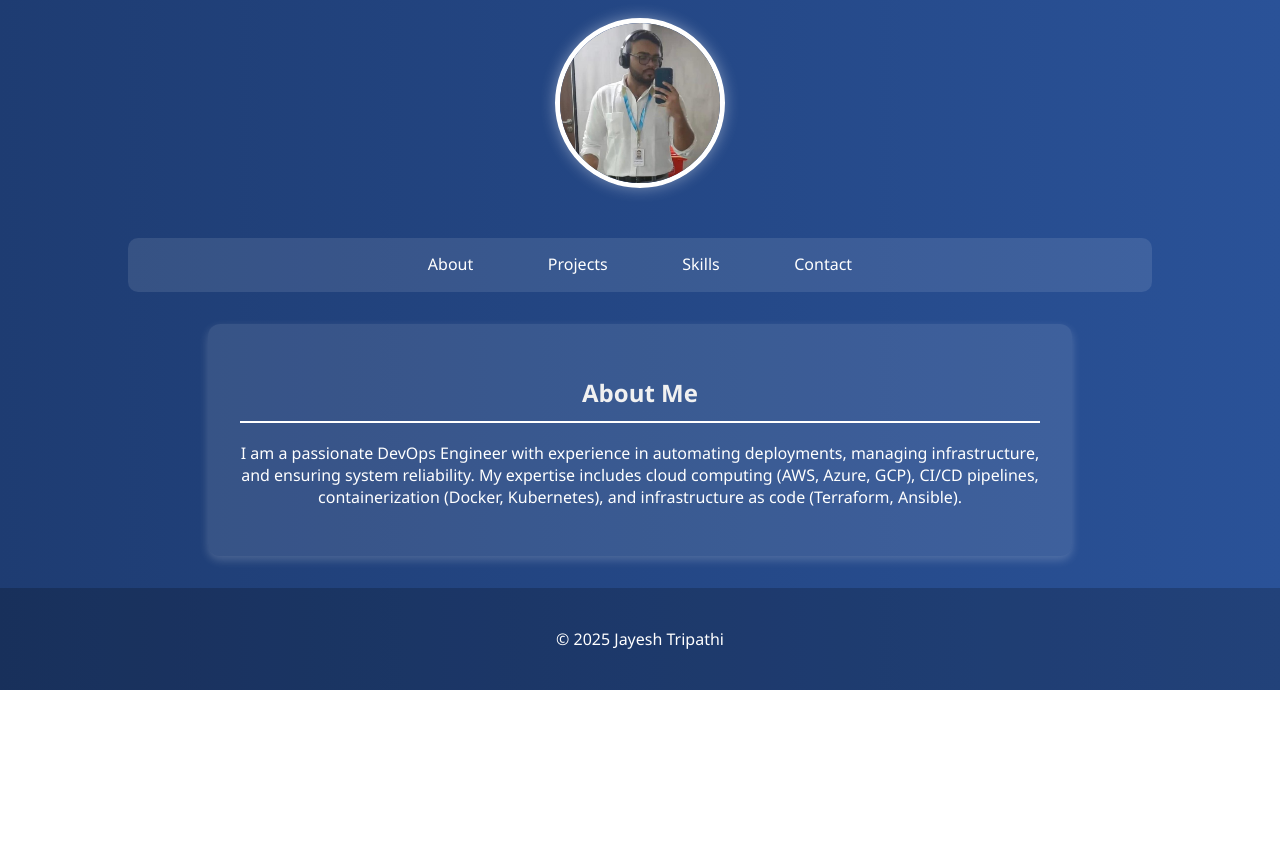
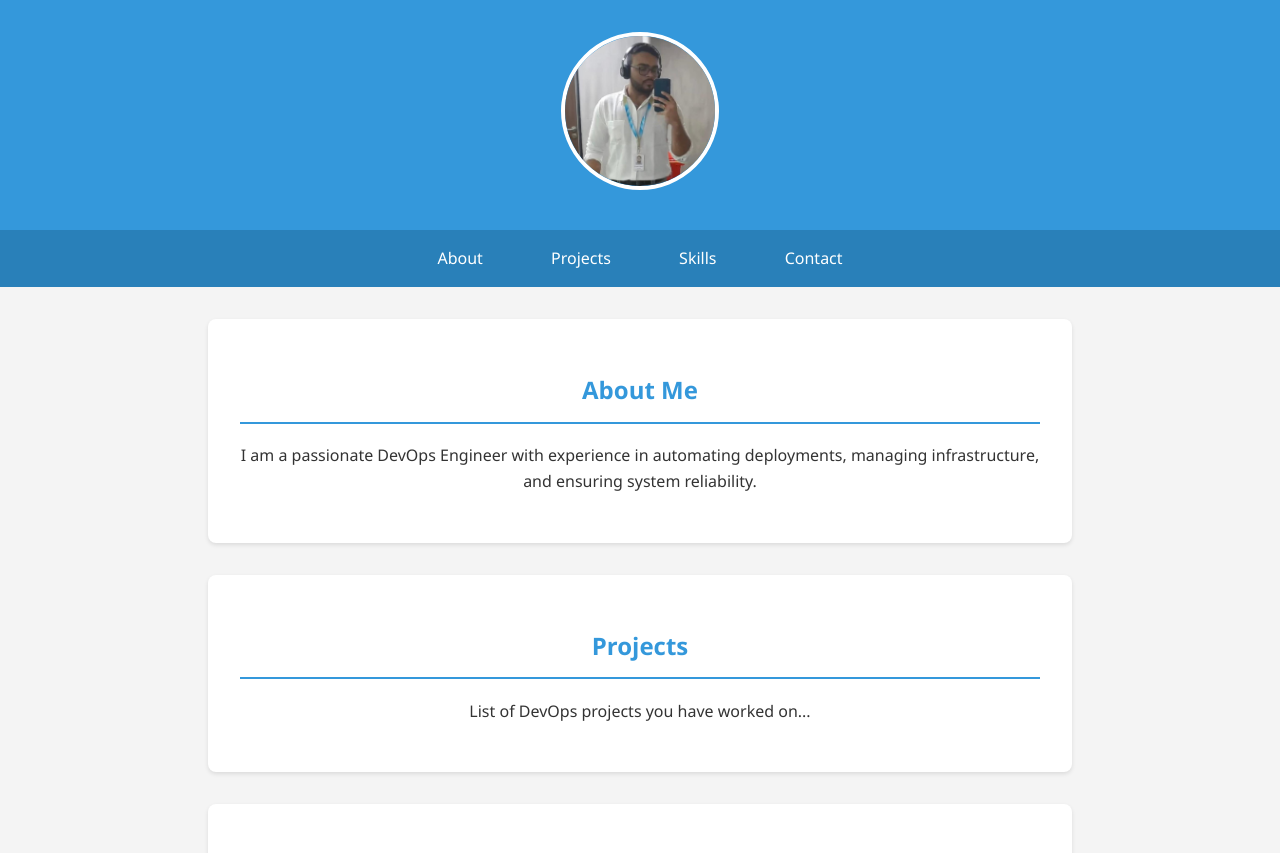
Before and after one commit to Jayesh-CodeHub/Portfolio, a plain HTML site: page index.html in a window 1280 px wide. Shown: the part 153-1006 px from the top of the page. Before the commit the page ends 843 px from the top, so only its background shows below. Drawn offline with Linux system fonts and the light colour scheme.

Commit message:
modified index.html [sixth commit]

```diff
--- a/index.html
+++ b/index.html
@@ -3,96 +3,98 @@
 <head>
     <meta charset="UTF-8">
     <meta name="viewport" content="width=device-width, initial-scale=1.0">
-    <title>DevOps Portfolio - Jayesh Tripathi</title>
+    <title>DevOps Portfolio - [Your Name]</title>
     <style>
+        html {
+            scroll-behavior: smooth; /* Enables smooth scrolling */
+        }
+
         body {
             font-family: 'Segoe UI', Tahoma, Geneva, Verdana, sans-serif;
             margin: 0;
             padding: 0;
-            background: linear-gradient(to right, #1e3c72, #2a5298);
-            color: #fff;
+            background-color: #f4f4f4;
+            color: #333;
+            line-height: 1.6;
             text-align: center;
         }
 
         header {
-            padding: 2.5em 0;
+            background-color: #3498db;
+            color: white;
+            padding: 2em 0;
         }
 
         header h1 {
             margin: 0;
-            font-size: 2.8em;
+            font-size: 2.5em;
         }
 
         header p {
-            font-size: 1.3em;
+            font-size: 1.2em;
         }
 
-        .profile-container {
-            display: flex;
-            justify-content: center;
-            align-items: center;
+        .profile-image {
+            width: 150px;
+            height: 150px;
+            border-radius: 50%;
+            object-fit: cover;
+            border: 4px solid white;
             margin-top: 20px;
         }
 
-        .profile-image {
-            width: 160px;
-            height: 160px;
-            border-radius: 50%;
-            object-fit: cover;
-            border: 5px solid #ffffff;
-            box-shadow: 0 0 15px rgba(255, 255, 255, 0.4);
-        }
-
         nav {
-            background: rgba(255, 255, 255, 0.1);
+            background-color: #2980b9;
             padding: 1em 0;
-            border-radius: 10px;
-            margin: 10px auto;
-            width: 80%;
+            position: sticky;
+            top: 0;
+            width: 100%;
+            z-index: 1000;
         }
 
         nav a {
             color: white;
             text-decoration: none;
-            padding: 0.7em 1.2em;
+            padding: 0.5em 1em;
             margin: 0 1em;
             border-radius: 5px;
-            transition: background 0.3s ease;
+            transition: background-color 0.3s ease;
         }
 
         nav a:hover {
-            background: rgba(255, 255, 255, 0.2);
+            background-color: #1f618d;
         }
 
         section {
             padding: 2em;
             max-width: 800px;
             margin: 2em auto;
-            background: rgba(255, 255, 255, 0.1);
-            box-shadow: 0 4px 10px rgba(255, 255, 255, 0.2);
-            border-radius: 12px;
+            background-color: white;
+            box-shadow: 0 2px 4px rgba(0, 0, 0, 0.1);
+            border-radius: 8px;
         }
 
         section h2 {
-            color: #f1f1f1;
-            border-bottom: 2px solid #ffffff;
+            color: #3498db;
+            border-bottom: 2px solid #3498db;
             padding-bottom: 0.5em;
         }
 
         footer {
-            padding: 1.5em 0;
-            background: rgba(0, 0, 0, 0.2);
+            padding: 1em 0;
+            background-color: #333;
             color: white;
+            position: relative;
+            bottom: 0;
+            width: 100%;
         }
     </style>
 </head>
 <body>
     <header>
-        <h1>Jayesh Tripathi</h1>
+        <h1>[Your Name]</h1>
         <p>DevOps Engineer</p>
-        <div class="profile-container">
-            <img src="profile_pic.jpeg" alt="Profile Picture" class="profile-image">
-        </div>
+        <img src="profile_pic.jpeg" alt="Profile Picture" class="profile-image">
     </header>
 
     <nav>
@@ -105,12 +107,27 @@
     <section id="about">
         <h2>About Me</h2>
         <p>
-            I am a passionate DevOps Engineer with experience in automating deployments, managing infrastructure, and ensuring system reliability. My expertise includes cloud computing (AWS, Azure, GCP), CI/CD pipelines, containerization (Docker, Kubernetes), and infrastructure as code (Terraform, Ansible).
+            I am a passionate DevOps Engineer with experience in automating deployments, managing infrastructure, and ensuring system reliability.
         </p>
     </section>
 
+    <section id="projects">
+        <h2>Projects</h2>
+        <p>List of DevOps projects you have worked on...</p>
+    </section>
+
+    <section id="skills">
+        <h2>Skills</h2>
+        <p>Technologies: AWS, Docker, Kubernetes, Terraform, Jenkins...</p>
+    </section>
+
+    <section id="contact">
+        <h2>Contact</h2>
+        <p>Email: your.email@example.com</p>
+    </section>
+
     <footer>
-        <p>&copy; 2025 Jayesh Tripathi</p>
+        <p>&copy; 2025 [Your Name]</p>
     </footer>
 </body>
 </html>
```
